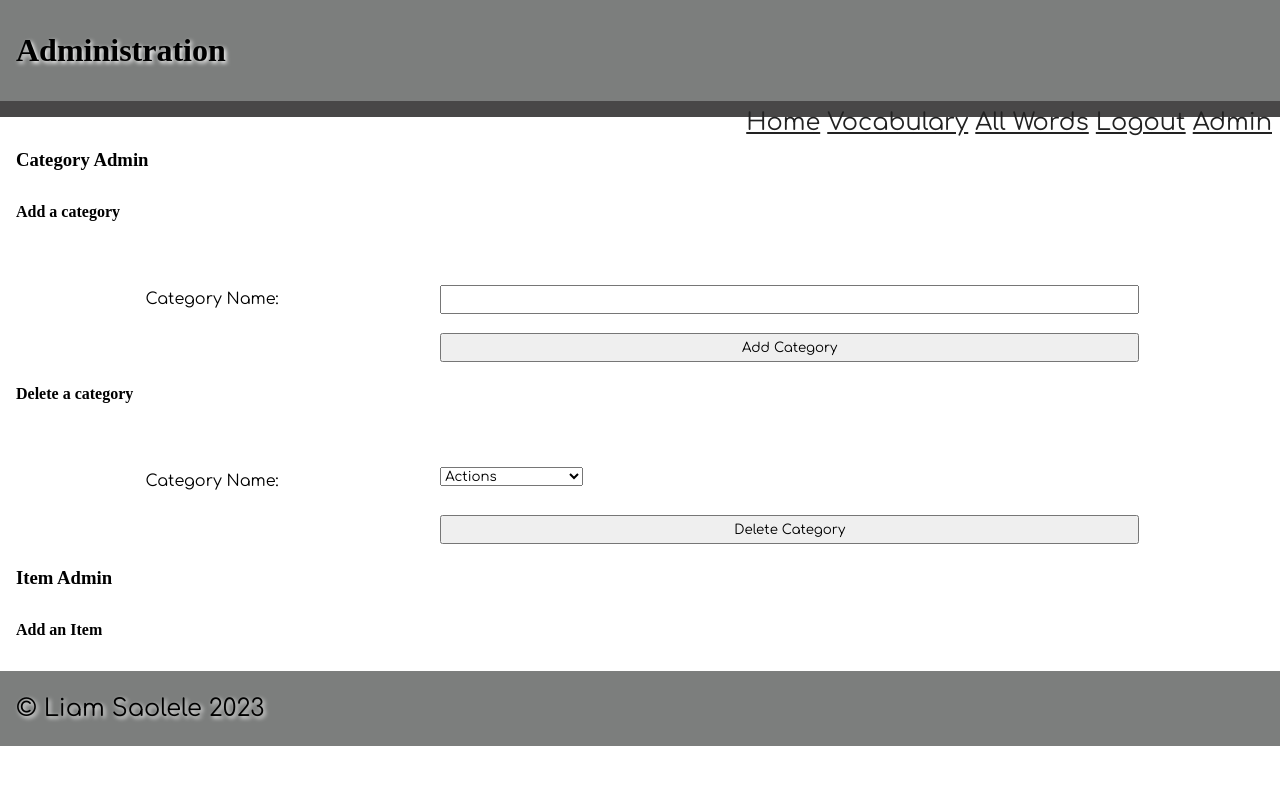
After one commit to jonesbbqfootmassage/Dictionary, a Flask app: page /admin in a window 1280 px wide. The commit adds this page. Shown: the top 785 px of the page. Run offline with Flask 3, Linux system fonts and the light colour scheme; a user stored in the database is signed in; data comes from the database, SQL or seed files in the repository; some web fonts are replaced.

Commit message:
Add files via upload
Added other pages, add/delete category needs polishing, no teacher

```diff
--- a/Maori/app.py
+++ b/Maori/app.py
@@ -31,13 +31,18 @@ def is_logged_in():     # shows if or if not logged in
 
 @app.route('/')     # calls main page
 def render_homepage():
+    return render_template('home.html', logged_in=is_logged_in())
+
+
+@app.route('/allvocab')
+def render_all_vocab():
     con = open_database(DATABASE)
     query = "SELECT * FROM words_list"
     cur = con.cursor()
     cur.execute(query)
     words_list = cur.fetchall()
     print(words_list)
-    return render_template('home.html', logged_in=is_logged_in())
+    return render_template('allvocab.html', words=words_list, logged_in=is_logged_in())
 
 
 @app.route('/vocab/<cat_id>')     # calls vocabulary page
@@ -113,7 +118,7 @@ def render_signup():
         lname = request.form.get('lname').title()
         email = request.form.get('email').lower().strip()
         password = request.form.get('password')
-        password2 = request.form.get('password2')
+        password2 = request.form.get('password2')       # form for user to input name, email, password
 
         if password != password2:
             return redirect("\signup?error=Passwords+do+not+match")
@@ -138,5 +143,60 @@ def render_signup():
     return render_template('signup.html', logged_in=is_logged_in())
 
 
+@app.route('/admin')
+def render_admin():
+    if not is_logged_in():
+        return redirect('/?message=Need+to+be+logged+in')      # in case where user accesses without logging in
+    con = open_database(DATABASE)
+    query = "SELECT * FROM category_table"
+    cur = con.execute(query)
+    category_list = cur.fetchall()
+    con.close()
+    return render_template("admin.html", logged_in=is_logged_in(), categories=category_list)
+
+
+@app.route('/add_category', methods=['POST'])
+def add_category():
+    if not is_logged_in():
+        return redirect('/?message=Need+to+be+logged+in')
+    if request.method == 'POST':
+        print(request.form)
+        cat_name = request.form.get('category_table')
+        print(cat_name)
+        con = open_database(DATABASE)
+        query = "INSERT INTO category_table ('Category') VALUES (?)"
+        cur = con.cursor()
+        cur.execute(query, (cat_name, ))
+        con.commit()
+        con.close()
+        return redirect('/admin')
+
+
+@app.route('/delete_category', methods=['POST'])
+def render_delete_category():
+    if not is_logged_in():
+        return redirect('/?message=Need+to+be+logged+in')
+    if request.method == 'POST':
+        category_table = request.form.get('cat_id')
+        print("category: ", category_table)
+        category_table = category_table.split(", ")
+        cat_id = category_table[0]
+        cat_name = category_table[1]
+        return render_template("delete_confirm.html", id=cat_id, name=cat_name, type='category_table')
+    return redirect('/admin')
+
+
+@app.route('/delete_category_confirm/<cat_id>')
+def delete_category_confirm(cat_id):
+    if not is_logged_in():
+        return redirect('/?message=Need+to+be+logged+in')
+    con = open_database(DATABASE)
+    query = "DELETE FROM category_table WHERE id = ?"
+    cur = con.cursor()
+    cur.execute(query, (cat_id, ))
+    con.commit()
+    con.close()
+    return redirect("/admin")
+
 
 app.run(host='0.0.0.0', debug=True)
--- /dev/null
+++ b/Maori/templates/admin.html
@@ -0,0 +1,38 @@
+{% extends "base.html" %}
+
+{% block pageheading %}Administration{% endblock %}
+
+{% block main %}
+<h3>Category Admin</h3>
+<h4>Add a category</h4>
+<form class="myform" method="post" action="/add_category">
+    <div class="form-group">
+        <div class="form-label"><label for="name">Category Name:</label></div>
+        <div class="form-element"><input type="text" name="name" id="name" required></div>
+    </div>
+    <div class="form-group">
+        <div class="form-label"></div>
+        <div class="form-element"><input type="submit" value="Add Category"></div>
+    </div>
+</form>
+<h4>Delete a category</h4>
+<form class="myform" method="post" action="/delete_category">
+    <div class="form-group">
+        <div class="form-label"><label for="name">Category Name:</label></div>
+        <div class="form-element">
+            <select id="cat_id" name="cat_id">
+                {% for category in categories %}
+                <option value="{{ category[0] }}, {{ category[1] }}">{{ category[1] }}</option>
+                {% endfor %}
+            </select>
+        </div>
+    </div>
+    <div class="form-group">
+        <div class="form-label"></div>
+        <div class="form-element"><input type="submit" value="Delete Category"></div>
+    </div>
+</form>
+
+<h3>Item Admin</h3>
+<h4>Add an Item</h4>
+{% endblock %}
--- a/Maori/templates/base.html
+++ b/Maori/templates/base.html
@@ -18,8 +18,10 @@
             <div class="navbar-links">
                 <a href="/">Home</a>
                 <a href="/vocab/1">Vocabulary</a>
+                <a href="/allvocab">All Words</a>
                 {% if logged_in %}
                 <a href="/logout">Logout</a>
+                <a href="/admin">Admin</a>
                 {% else %}
                 <a href="/login">Login</a>
                 {% endif %}
--- a/Maori/templates/home.html
+++ b/Maori/templates/home.html
@@ -5,5 +5,5 @@
 {% block pageheading %}Maōri - English Dictionary{% endblock %}
 
 {% block main %}
-[ TEST ] This is a website of Maori words
+    <p>Welcome to Liam's Maōri-to-English Dictionary!</p>
 {% endblock %}
--- a/Maori/templates/signup.html
+++ b/Maori/templates/signup.html
@@ -28,6 +28,10 @@
         <div class="form-element"><input type="password" name="password2" id="password2" required></div>
     </div>
     <div class="form-group">
+        <div class="form-label"> Are you a Teacher:</div>
+        <div class="form-element"><input type="text" name="Teacher" id="Teacher" required></div>
+    </div>
+    <div class="form-group">
         <div class="form-label"></div>
         <div class="form-element"><input type="submit" value="Signup"></div>
     </div>
```
Also changed, not shown: Maori/templates/allvocab.html (added, +29 -0 lines), Maori/templates/delete_confirm.html (added, +10 -0 lines).
